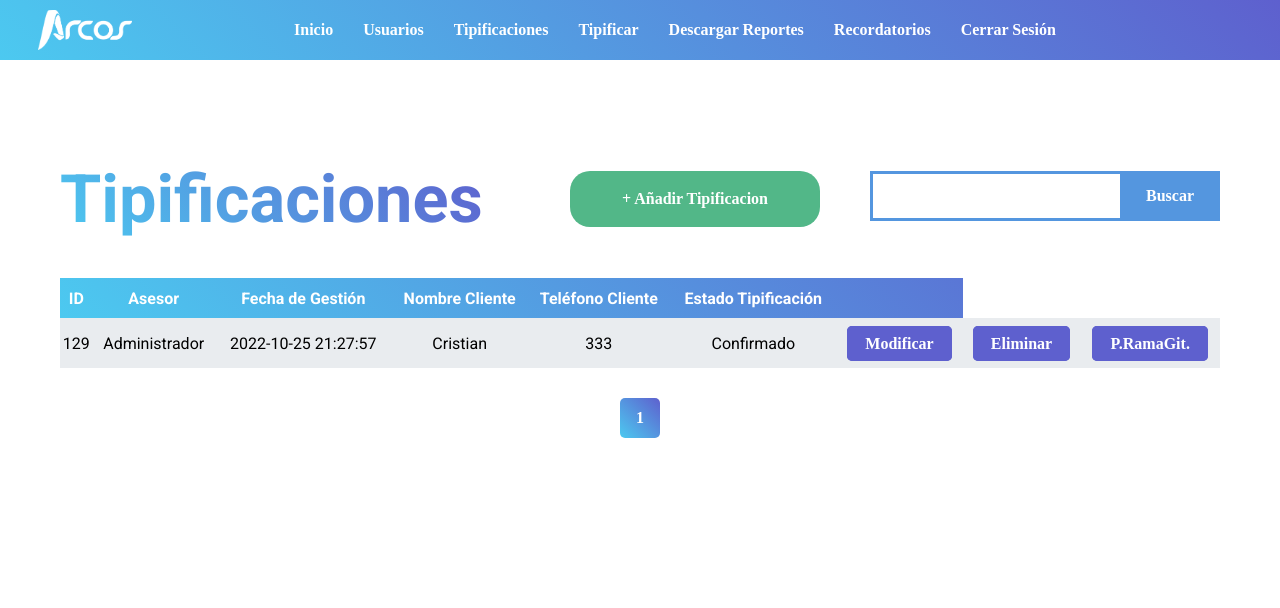
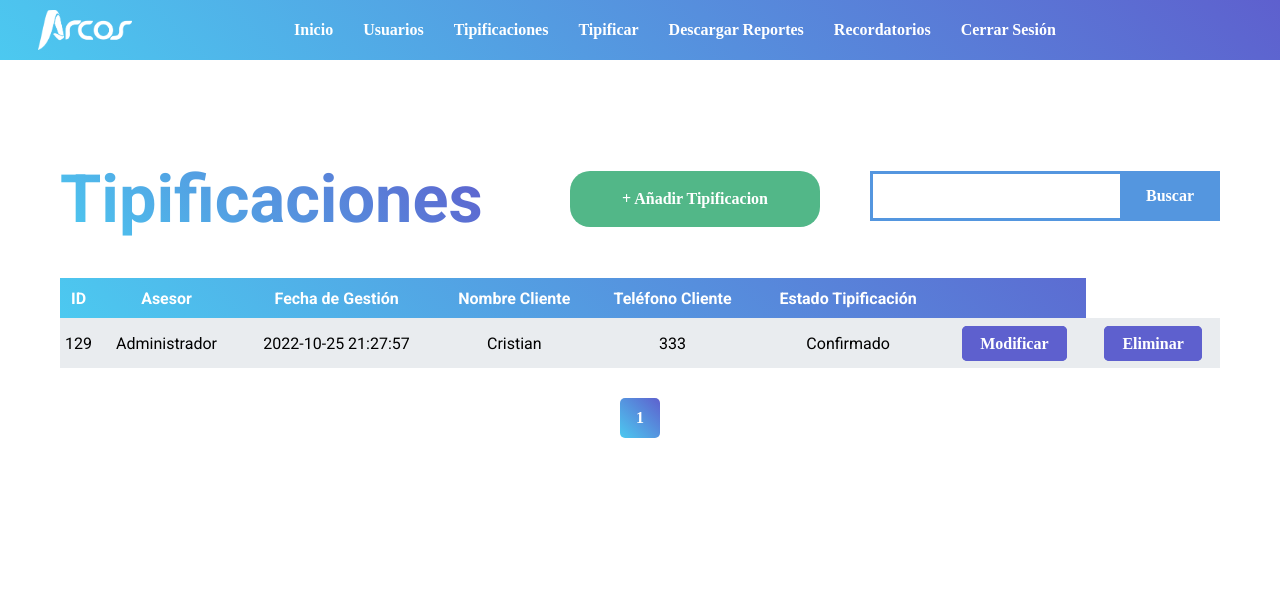
Before and after one commit to willrev/AplicativoAlmaBrows-main, a PHP site: page /controllers/tipificacionController.php in a window 1280 px wide. Shown: the top 608 px of the page. Run offline with PHP 8.4, Linux system fonts and the light colour scheme; the visitor is signed in with stand-in values (Sample User, id 1); data comes from the database, SQL or seed files in the repository.

Commit message:
Eliminación de botón P.RamaGit.

```diff
--- a/views/tipificacion/index.php
+++ b/views/tipificacion/index.php
@@ -84,11 +84,6 @@
                             <a class="button--modify" href="tipificacionController.php?accion=eliminarTipificacion&idTipificacion=<?=$tipificacion->idTipificacion?>&telefonoCliente=<?=$tipificacion->telefonoCliente?>">Eliminar</a>
 
                         </td>
-                        <td>
-
-                            <a class="button--modify" href="#">P.RamaGit.</a>
-
-                        </td>
 
                     </tr>
 
```
